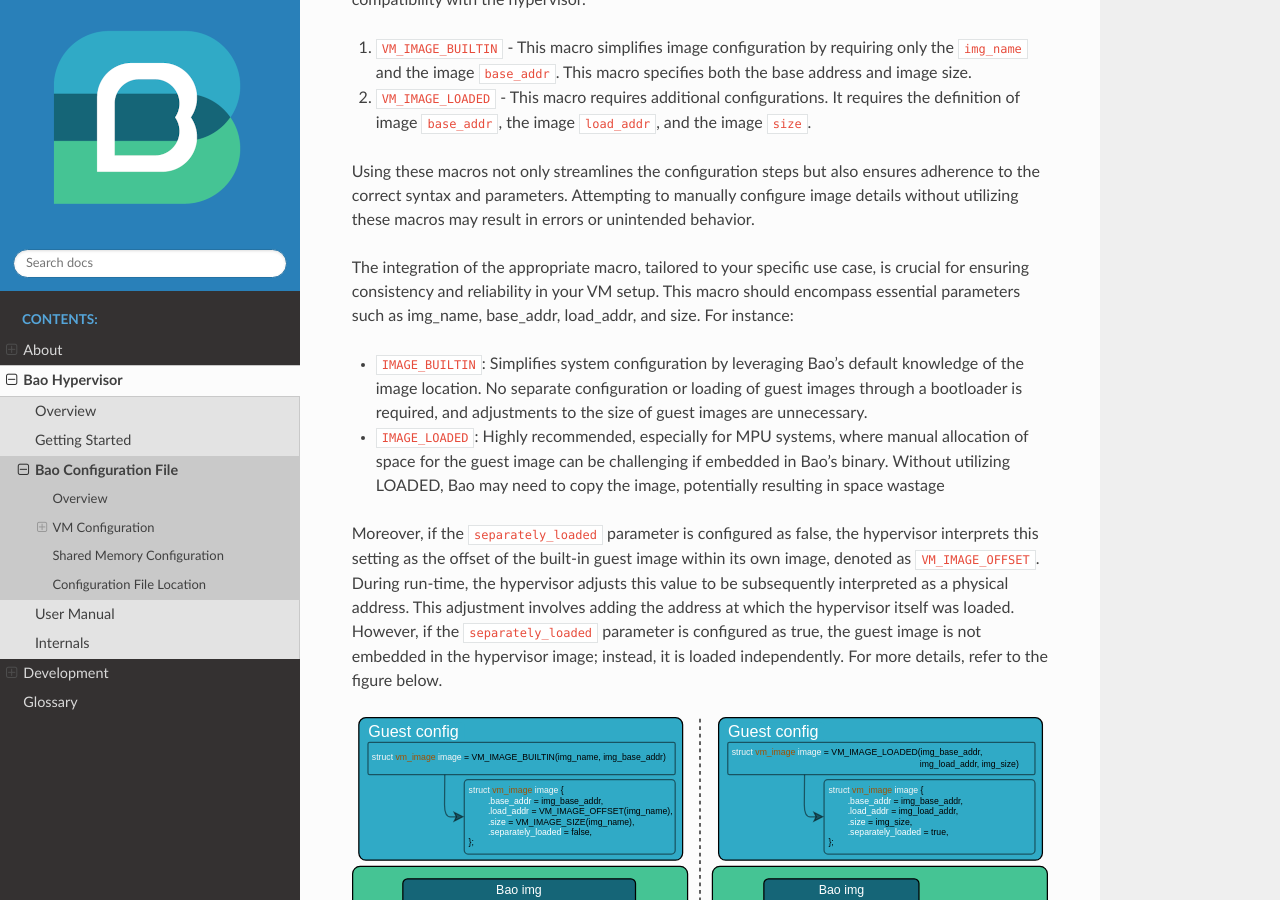
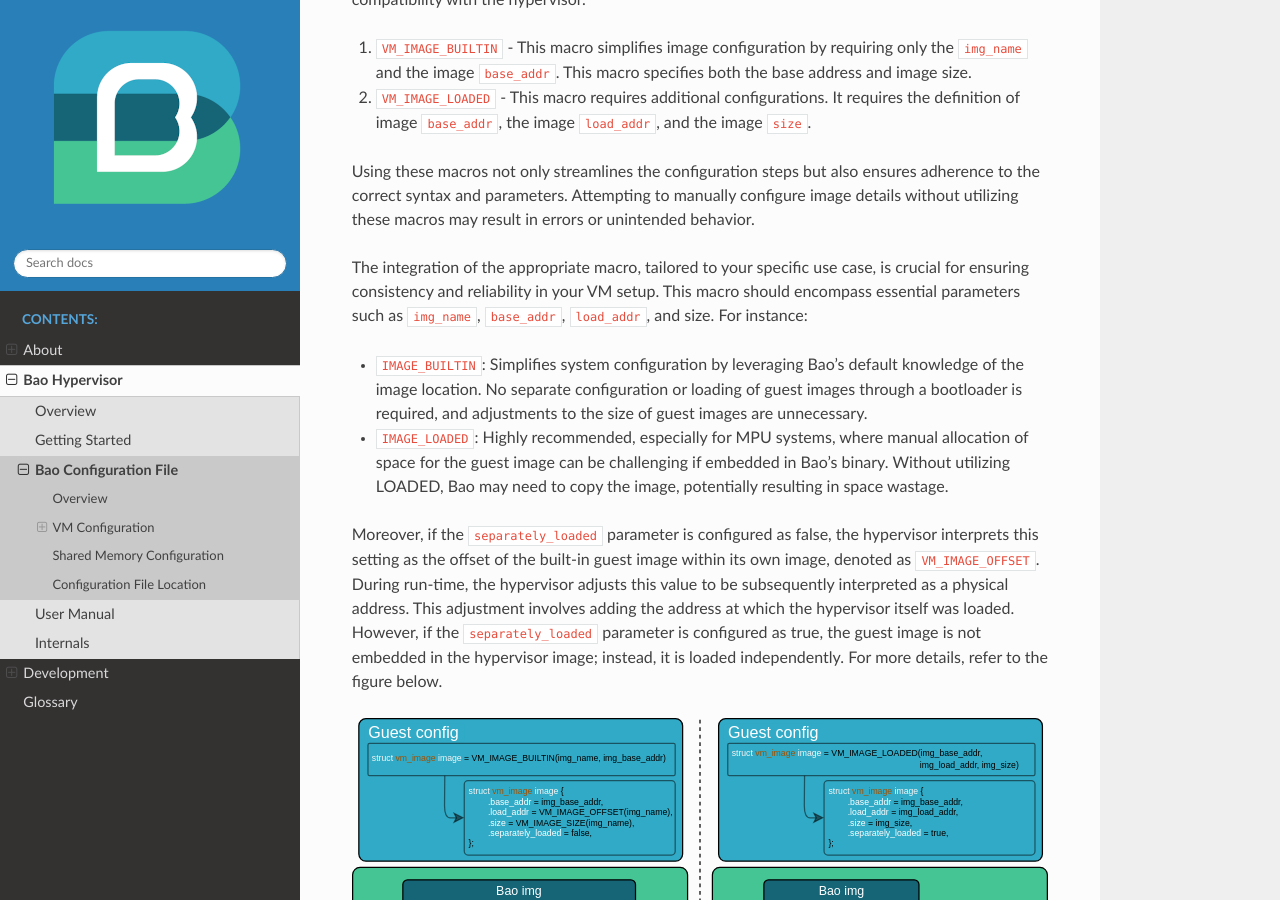
Before and after one commit to bao-project/bao-docs, a Sphinx documentation site: the page built from source/bao_hyp/config.rst, in a window 1280 px wide and 900 px high, scrolled down 3267 px. Built offline with Sphinx 7.4.7 and the Read the Docs theme 2.0.0, drawn with Linux system fonts in a browser that asks for light colours; some of the changed text lies outside the part shown.

Commit message:
fix(format): include format tweaks
Signed-off-by: Diogo Costa <diogoandreveigacosta@gmail.com>

```diff
--- a/source/bao_hyp/config.rst
+++ b/source/bao_hyp/config.rst
@@ -69,8 +69,8 @@
 --------------------
 
 Bao's configuration file allows you to partition the platforms' hardware resources, such as CPU
-cores, memory, or devices, by assigning them to one or more VMs. It also allows you to configure the
-guest image to run on that VM. In Bao, resources are exclusively assigned to each VM, including
+cores, memory, or devices, by assigning them to one or more VMs. It also allows you to configure
+the guest image to run on that VM. In Bao, resources are exclusively assigned to each VM, including
 communication channels between two or more VMs, which may utilize shared memory or dedicated links.
 
 .. figure:: img/guest-config.svg
@@ -156,15 +156,15 @@
 
 The integration of the appropriate macro, tailored to your specific use case, is crucial for
 ensuring consistency and reliability in your VM setup. This macro should encompass essential
-parameters such as img_name, base_addr, load_addr, and size. For instance:
+parameters such as ``img_name``, ``base_addr``, ``load_addr``, and size. For instance:
 
 - ``IMAGE_BUILTIN``: Simplifies system configuration by leveraging Bao's default knowledge of the
   image location. No separate configuration or loading of guest images through a bootloader is
   required, and adjustments to the size of guest images are unnecessary.
 
-- ``IMAGE_LOADED``: Highly recommended, especially for MPU systems, where manual allocation of space
-  for the guest image can be challenging if embedded in Bao's binary. Without utilizing LOADED, Bao
-  may need to copy the image, potentially resulting in space wastage
+- ``IMAGE_LOADED``: Highly recommended, especially for MPU systems, where manual allocation of
+  space for the guest image can be challenging if embedded in Bao's binary. Without utilizing
+  LOADED, Bao may need to copy the image, potentially resulting in space wastage.
 
 Moreover, if the ``separately_loaded`` parameter is configured as false, the hypervisor interprets
 this setting as the offset of the built-in guest image within its own image, denoted as
@@ -274,8 +274,8 @@
       improve performance.
     - In MPU systems, place_phys and phys are ignored.
 
-The usage of ``place_phys`` and ``phys`` allows users to manually allocate memory and obtain physical
-mappings. This feature provides a means to define the physical memory region explicitly.
+The usage of ``place_phys`` and ``phys`` allows users to manually allocate memory and obtain
+physical mappings. This feature provides a means to define the physical memory region explicitly.
 
 3. Inter-Process Communication (IPC)
 ####################################
--- a/source/spelling_wordlist.txt
+++ b/source/spelling_wordlist.txt
@@ -75,6 +75,9 @@
 inplace
 virtualized
 iommu
+MiB
+MMU
 MPU
 aarch64
 aarch
+linearized
```
Also changed, not shown: other parts of source/bao_hyp/config.rst (+3 -3 lines).
